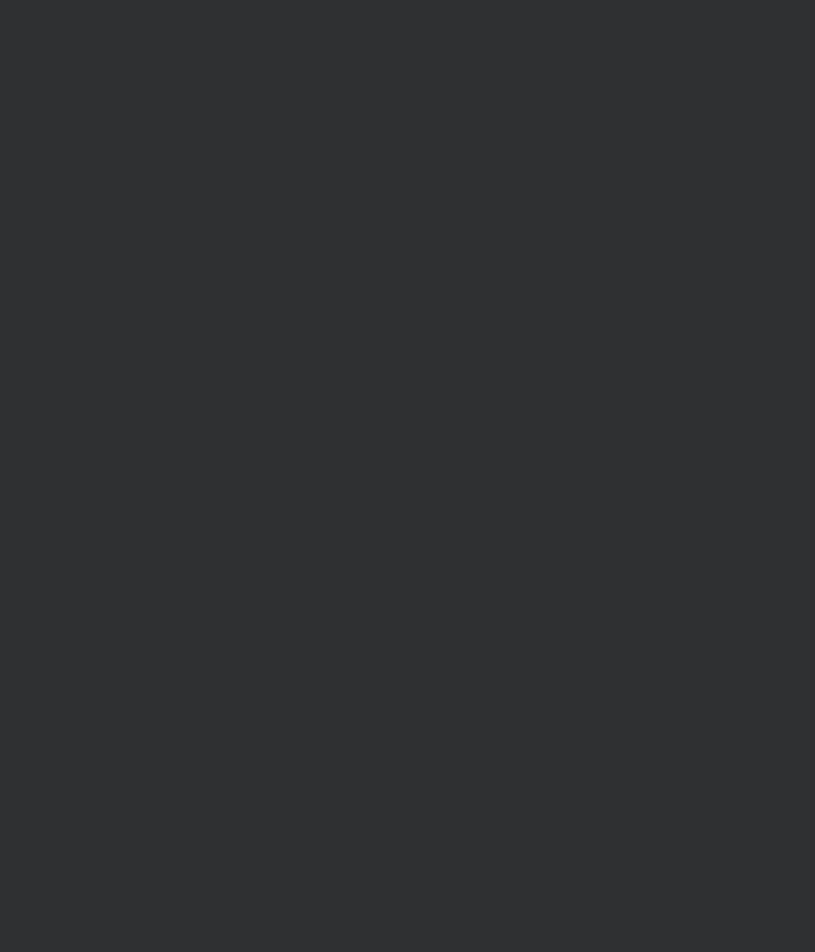
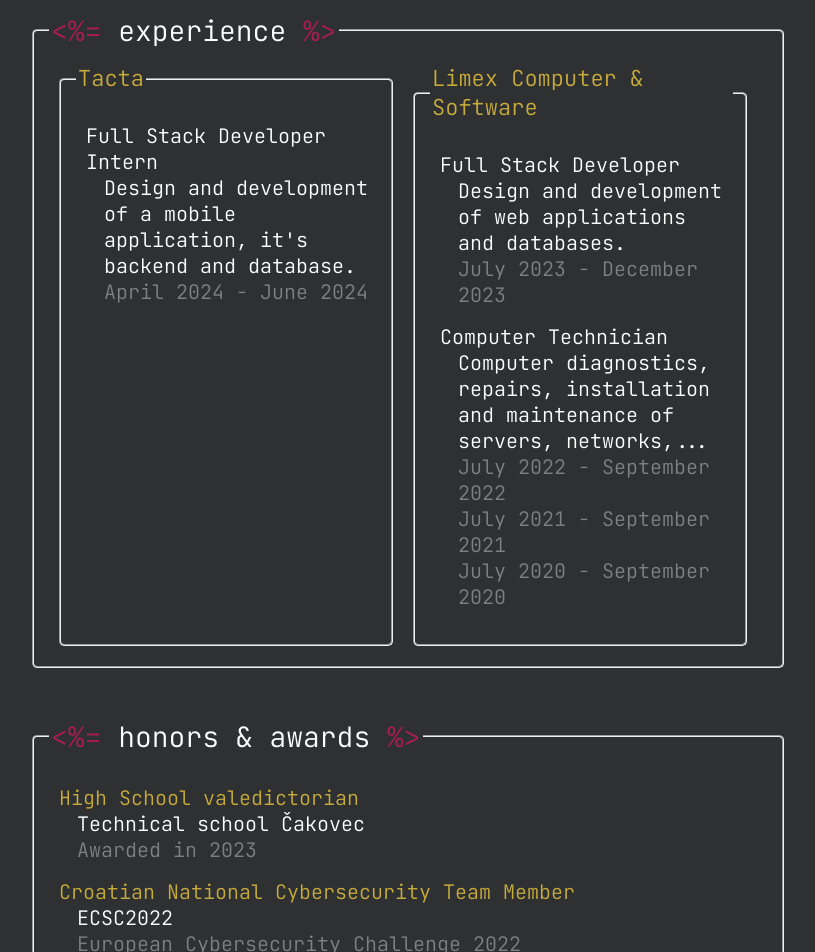
Before and after one commit to leostricak22/Resume, a React (Create React App) app: page / in a window 1280 px wide. Shown: the part 1120-2072 px from the top of the page, without its empty margins (232-1047 px from the left). Before the commit the page ends 1132 px from the top, so only its background shows below. Built offline with nearby package versions, Linux system fonts and the light colour scheme.

Commit message:
feat: Add sections honors & awards and experience

```diff
--- a/src/SectionData.js
+++ b/src/SectionData.js
@@ -89,10 +89,76 @@ const educationSection = {
     ]
 }
 
+const experienceSection = {
+    name: "experience",
+    title: "experience",
+    subSections: [
+        {
+            name: "tacta",
+            title: "Tacta",
+            list: [
+                {
+                    value: "Full Stack Developer Intern",
+                    elaboration: [
+                        {value: "Design and development of a mobile application, it's backend and database.", style: "normal"},
+                        {value: "April 2024 - June 2024", style: "moreInfo"},
+                    ]
+                }
+            ]
+        },
+        {
+            name: "limex",
+            title: "Limex Computer & Software",
+            list: [
+                {
+                    value: "Full Stack Developer",
+                    elaboration: [
+                        {value: "Design and development of web applications and databases.", style: "normal"},
+                        {value: "July 2023 - December 2023", style: "moreInfo"},
+                    ]
+                },
+                {
+                    value: "Computer Technician",
+                    elaboration: [
+                        {value: "Computer diagnostics, repairs, installation and maintenance of servers, networks,...", style: "normal"},
+                        {value: "July 2022 - September 2022", style: "moreInfo"},
+                        {value: "July 2021 - September 2021", style: "moreInfo"},
+                        {value: "July 2020 - September 2020", style: "moreInfo"},
+                    ]
+                }
+            ]
+        }
+    ]
+}
+
+const honorsAndAwardsSection = {
+    name: "honorsAndAwards",
+    title: "honors & awards",
+    list: [
+        {
+            value: "High School valedictorian",
+            gold: true,
+            elaboration: [
+                {value: "Technical school Čakovec", style: "normal"},
+                {value: "Awarded in 2023", style: "moreInfo"},
+            ]
+        },
+        {
+            value: "Croatian National Cybersecurity Team Member",
+            gold: true,
+            elaboration: [
+                {value: "ECSC2022", style: "normal"},
+                {value: "European Cybersecurity Challenge 2022", style: "moreInfo"},
+            ]
+        }
+    ]
+}
 
 const SectionData = [
     introductionSection,
-    educationSection
+    educationSection,
+    experienceSection,
+    honorsAndAwardsSection
 ]
 
 export default SectionData;
--- a/src/components/List.js
+++ b/src/components/List.js
@@ -7,7 +7,7 @@ export default function List({list}) {
                 <div>
                     {
                         item.value.map((itemValue) => {
-                            return <p className="list">{itemValue}</p>
+                            return <p className={"list"}>{itemValue}</p>
                         })
                     }
                 </div>
@@ -23,7 +23,7 @@ export default function List({list}) {
                 list && list.map((item) => {
                     return (
                         <li>
-                            <div className={"iconList " + (Array.isArray(item.value) && "multipleList")}>
+                            <div className={"iconList " + (Array.isArray(item.value) && "multipleList ") + (item.gold && " gold ")}>
                                 {item.icon && item.icon}
                                 {item.href && <a href={item.href}>{getItemValue(item)}</a>}
                                 {!item.href && (getItemValue(item))}
--- a/src/index.css
+++ b/src/index.css
@@ -74,12 +74,12 @@ li {
   border-radius: 5px;
   width: 100%;
   margin: 10px;
-  padding-left: 25px;
+  padding-left: 15px;
 }
 
 ul {
   list-style-type: none;
-  padding: 0;
+  padding-left: 10px;
 }
 
 ul li {
```
